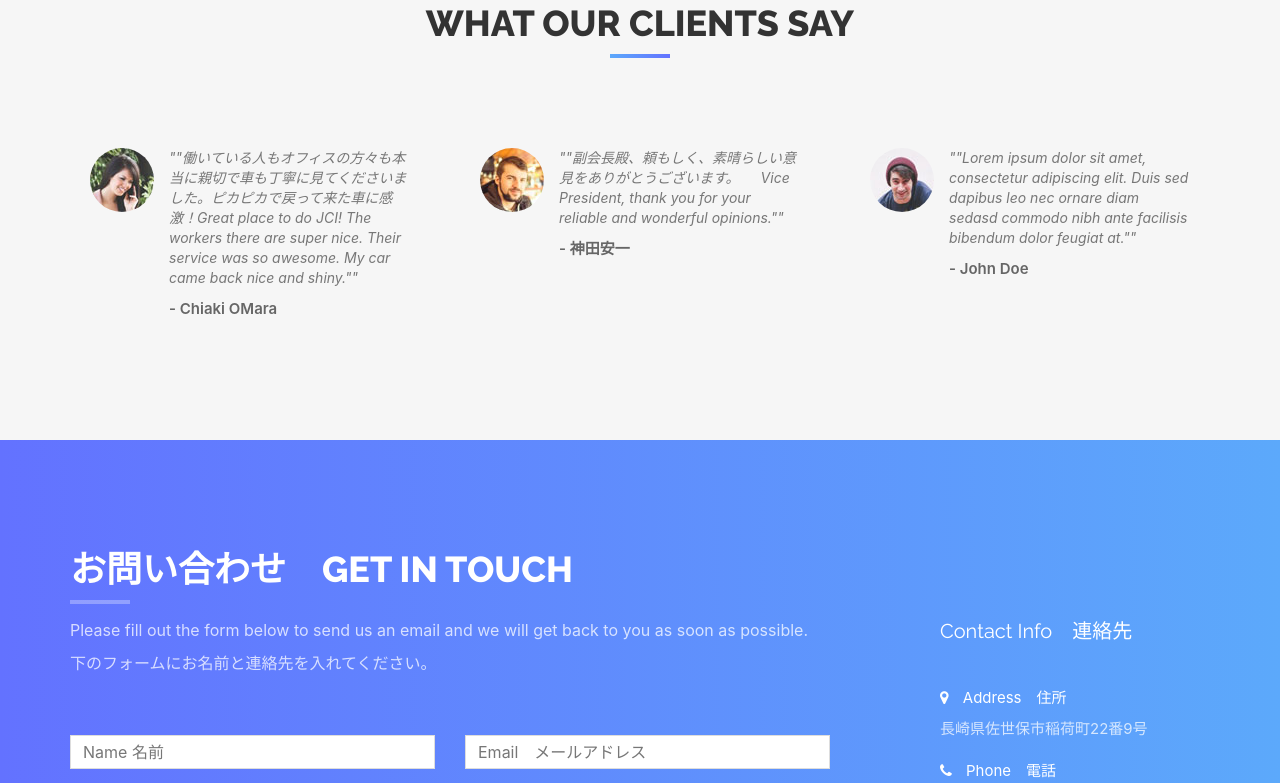
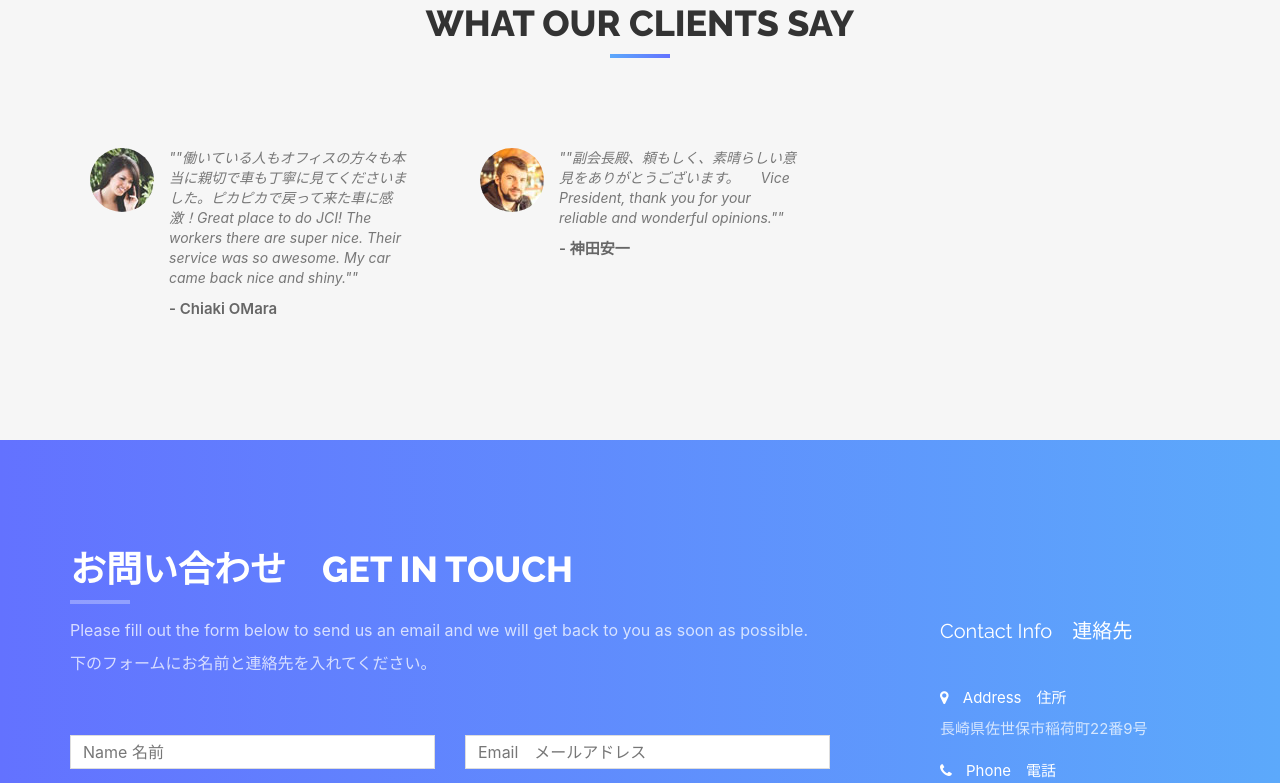
Before and after one commit to rikkikendall/fukuishi, a React (Create React App) app: page / in a window 1280 px wide. Shown: the part 4300-5083 px from the top of the page. Built offline with nearby package versions, Linux system fonts and the light colour scheme.

Commit message:
rid of warnings

```diff
--- a/src/App.jsx
+++ b/src/App.jsx
@@ -6,7 +6,6 @@ import About from './components/about';
 import Services from './components/services';
 import Gallery from './components/gallery';
 import Testimonials from './components/testimonials';
-import Team from './components/Team';
 import Contact from './components/contact';
 import JsonData from './data/data.json';
 import EngJsonData from './data/engdata.json';
--- a/src/components/contact.jsx
+++ b/src/components/contact.jsx
@@ -50,7 +50,7 @@ export class Contact extends Component {
   }
 
   render() {
-    const { name, email, subject, message, sentMessage } = this.state;
+    const { name, email, message } = this.state;
 
     return (
       <div>
@@ -169,7 +169,7 @@ export class Contact extends Component {
           <div className="container text-center">
             <p>
               &copy; 2020
-              <a>  </a>
+              <p>  </p>
               <a href="http://www.rikkikendall.me" rel="nofollow">
                 優太 Rikki Kendall
               </a>. Design by{" "}
--- a/src/components/navigation.jsx
+++ b/src/components/navigation.jsx
@@ -60,7 +60,7 @@ export class Navigation extends Component {
                   {this.props.data ? this.props.data.contact : "Loading"}
                 </a>
               </li>
-              <a　className="btn btn-custom btn-lg page-scroll"　scroll-behavior= "smooth"　onClick={this.props.passedFunction}>
+              <a　href="#header" className="btn btn-custom btn-lg page-scroll"　onClick={this.props.passedFunction}>
                 {this.props.data ? this.props.data.language : "Loading"}
               </a>{" "}
             </ul>
--- a/src/data/data.json
+++ b/src/data/data.json
@@ -65,11 +65,6 @@
             "img": "img/testimonials/02.jpg",
            "text": "\"副会長殿、頼もしく、素晴らしい意見をありがとうございます。　　Vice President, thank you for your reliable and wonderful opinions.\"",
            "name": "神田安一"
-        },
-        {
-            "img": "img/testimonials/03.jpg",
-            "text": "\"Lorem ipsum dolor sit amet, consectetur adipiscing elit. Duis sed dapibus leo nec ornare diam sedasd commodo nibh ante facilisis bibendum dolor feugiat at.\"",
-            "name": "John Doe"
         }
     ],
     "Contact": {
```
